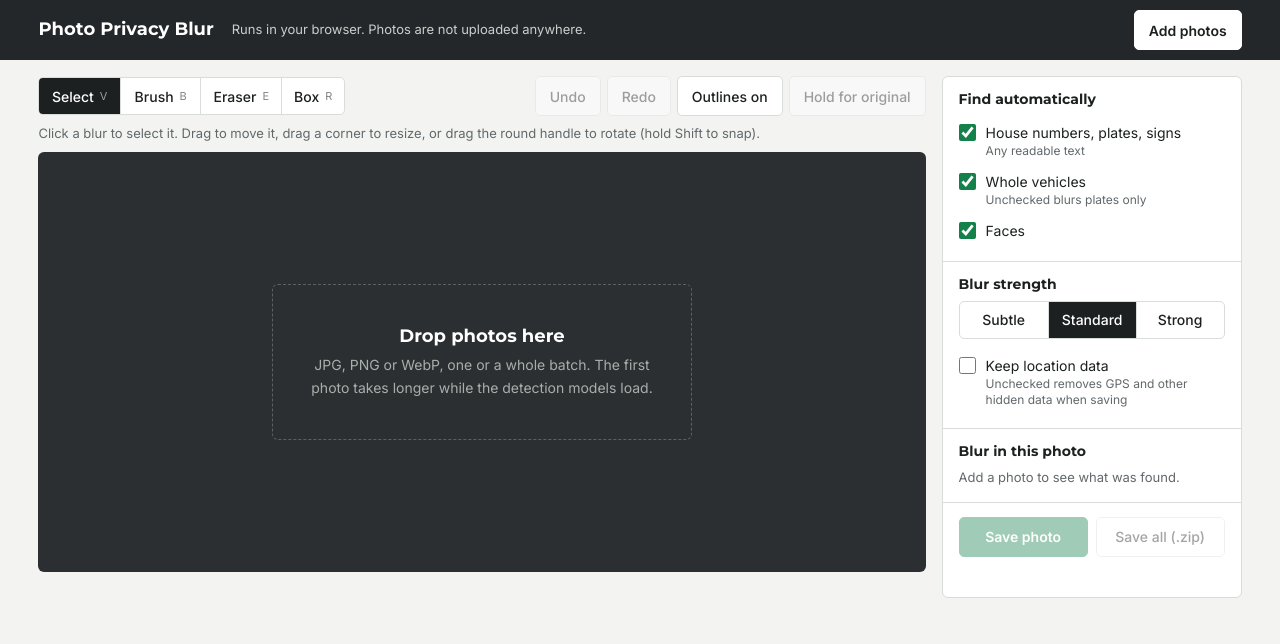
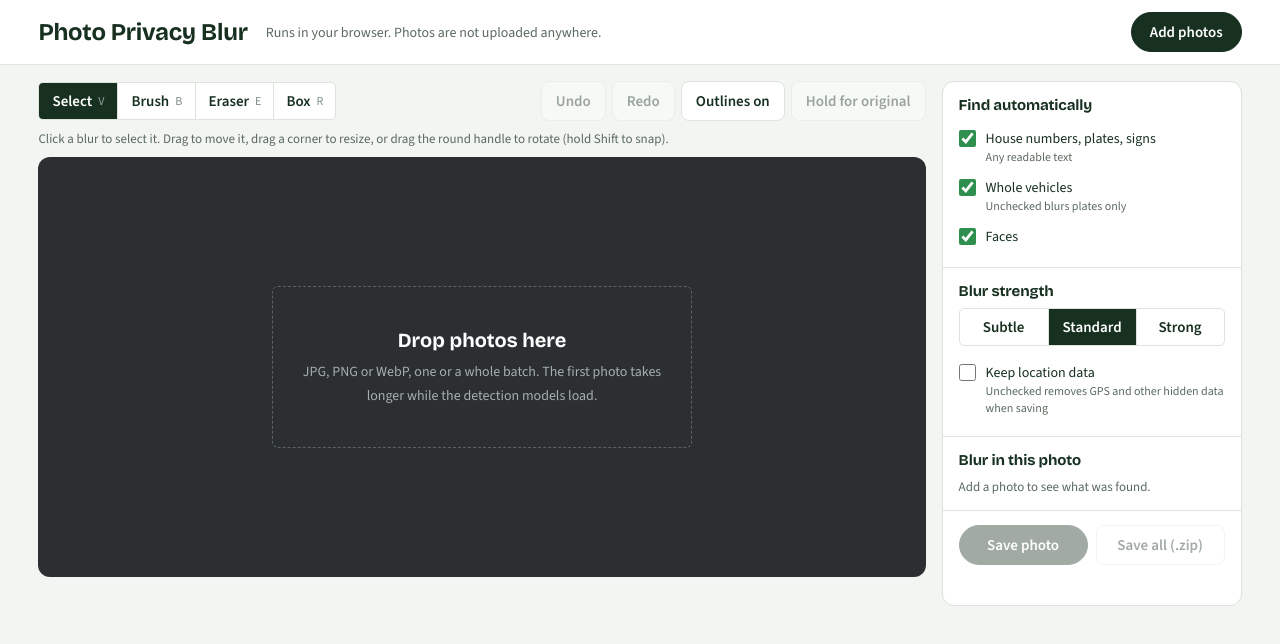
Before and after one commit to eloveland-bit/photo-blur, a plain HTML site: page index.html in a window 1280 px wide. Drawn offline with nearby package versions, Linux system fonts and the light colour scheme.

Commit message:
Update index.html

```diff
--- a/index.html
+++ b/index.html
@@ -5,26 +5,27 @@
 <meta name="viewport" content="width=device-width, initial-scale=1">
 <title>Photo Privacy Blur</title>
 <link rel="preconnect" href="https://fonts.googleapis.com">
-<link href="https://fonts.googleapis.com/css2?family=Montserrat:wght@600;700&family=Inter:wght@400;500;600&display=swap" rel="stylesheet">
+<link href="https://fonts.googleapis.com/css2?family=Bricolage+Grotesque:opsz,wght@12..96,500;12..96,700&family=Source+Sans+3:wght@400;600&display=swap" rel="stylesheet">
 <style>
 :root{color-scheme:light dark;
---bg:light-dark(#f3f4f2,#141615);--paper:light-dark(#ffffff,#1c1f1e);--ink:light-dark(#1d2021,#e9ecea);--mute:light-dark(#62686b,#a3aaa7);
---line:light-dark(#d9ddda,#323735);--g:#14804a;--gh:#0f6b3d;--bar:#23272a;--stage:#2b2f31}
+--bg:light-dark(#f2f5f1,#121714);--paper:light-dark(#ffffff,#1a211c);--ink:light-dark(#17301f,#e6ede7);--mute:light-dark(#5b6a5f,#a3b0a6);
+--line:light-dark(#dde4dc,#2f3a32);--g:light-dark(#2f8f4e,#6cc08a);--gh:light-dark(#24462e,#8fd3a6);--stage:#2b2f31}
 :root[data-theme=light]{color-scheme:light}:root[data-theme=dark]{color-scheme:dark}
 *{box-sizing:border-box;min-width:0}
 [hidden]{display:none!important}
-body{margin:0;background:var(--bg);color:var(--ink);font:15px/1.5 Inter,"Open Sans",system-ui,-apple-system,Segoe UI,sans-serif;overflow-x:clip}
-h1,h2{font-family:Montserrat,Poppins,system-ui,sans-serif;font-weight:700;margin:0;line-height:1.2}
-h1{font-size:18px;color:#fff}
-h2{font-size:14px;margin-bottom:8px}
-.bar{background:var(--bar);color:#c9cfcc;display:flex;flex-wrap:wrap;align-items:center;gap:8px 18px;padding:10px max(3vw,14px);min-height:60px}
-.bar p{margin:0;font-size:13px;flex:1}
-button,.btn{font:inherit;font-size:14px;font-weight:500;min-height:40px;padding:0 14px;border-radius:5px;border:1px solid var(--line);background:var(--paper);color:var(--ink);cursor:pointer;display:inline-flex;align-items:center;justify-content:center;gap:6px;position:relative}
+body{margin:0;background:var(--bg);color:var(--ink);font:16px/1.5 'Source Sans 3',system-ui,-apple-system,Segoe UI,sans-serif;overflow-x:clip}
+h1,h2{font-family:'Bricolage Grotesque',system-ui,sans-serif;font-weight:700;margin:0;line-height:1.2;letter-spacing:-0.01em}
+h1{font-size:24px;color:var(--ink)}
+h2{font-size:15px;margin-bottom:8px}
+.bar{background:var(--paper);color:var(--mute);border-bottom:1px solid var(--line);display:flex;flex-wrap:wrap;align-items:center;gap:8px 18px;padding:12px max(3vw,14px);min-height:64px}
+.bar p{margin:0;font-size:14px;flex:1}
+button,.btn{font:inherit;font-size:15px;font-weight:600;min-height:40px;padding:0 14px;border-radius:8px;border:1px solid var(--line);background:var(--paper);color:var(--ink);cursor:pointer;display:inline-flex;align-items:center;justify-content:center;gap:6px;position:relative}
 button:hover:not(:disabled){border-color:var(--mute)}
 button:focus-visible,.btn:focus-within,input:focus-visible{outline:2px solid var(--g);outline-offset:2px}
-button.primary,.btn.primary{background:var(--g);border-color:var(--g);color:#fff;font-weight:600}
-button.primary:hover:not(:disabled),.btn.primary:hover{background:var(--gh)}
-.bar .btn{background:#fff;color:#1d2021;border-color:#fff;font-weight:600}
+button.primary,.btn.primary{background:var(--ink);border-color:var(--ink);color:var(--paper);font-weight:600;border-radius:999px}
+button.primary:hover:not(:disabled),.btn.primary:hover{background:var(--gh);border-color:var(--gh)}
+.bar .btn{background:var(--ink);color:var(--paper);border-color:var(--ink);font-weight:600;border-radius:999px;padding:0 18px}
+.bar .btn:hover{background:var(--gh);border-color:var(--gh)}
 button:disabled{opacity:.4;cursor:default}
 .btn input{position:absolute;width:1px;height:1px;opacity:0}
 .work{display:grid;grid-template-columns:minmax(0,1fr) 300px;gap:16px;padding:16px max(3vw,14px)}
@@ -32,23 +33,23 @@ button:disabled{opacity:.4;cursor:default}
 .tools{display:flex;flex-wrap:wrap;align-items:center;gap:8px}
 .tools .seg{display:inline-grid;grid-auto-flow:column;grid-auto-columns:auto;background:var(--paper)}
 .tools .seg button{padding:0 12px}
-.tools kbd{font:11px Inter,sans-serif;opacity:.55}
+.tools kbd{font:12px 'Source Sans 3',sans-serif;opacity:.55}
 .size{display:flex;align-items:center;gap:8px;font-size:13px;color:var(--mute)}
 .size input{width:120px;accent-color:var(--g)}
 .tools .push{margin-inline-start:auto;display:flex;gap:6px;flex-wrap:wrap}
 .hint{font-size:13px;color:var(--mute);margin:0;min-height:20px}
-.stage{background:var(--stage);border-radius:6px;min-height:420px;display:grid;place-items:center;position:relative;overflow:hidden}
+.stage{background:var(--stage);border-radius:12px;min-height:420px;display:grid;place-items:center;position:relative;overflow:hidden}
 .stage:has(.frame:not([hidden])){min-height:0}
 .frame{position:relative;max-width:100%;line-height:0}
 .frame canvas{display:block;max-width:100%;max-height:74vh;width:auto;height:auto}
 #ov{position:absolute;inset:0;width:100%;height:100%;max-height:none;touch-action:none}
 #rm{position:absolute;line-height:1;min-height:32px;padding:0 10px;font-size:13px;background:#fff;color:#1d2021;border-color:#1d2021;transform:translate(-100%,-115%);white-space:nowrap}
 .drop{color:#dde2df;text-align:center;padding:40px 24px;max-width:420px;line-height:1.5;border:1px dashed #5b6265;border-radius:6px}
-.drop strong{display:block;font:700 18px/1.3 Montserrat,Poppins,sans-serif;margin-bottom:6px;color:#fff}
+.drop strong{display:block;font:700 20px/1.3 'Bricolage Grotesque',system-ui,sans-serif;margin-bottom:6px;color:#fff}
 .drop span{color:#a7afab;font-size:14px}
 .stage.over{outline:2px dashed #fff;outline-offset:-8px}
 .busy{position:absolute;left:10px;bottom:10px;background:rgba(0,0,0,.75);color:#fff;font-size:12px;padding:5px 9px;border-radius:4px;line-height:1.3}
-.side{background:var(--paper);border:1px solid var(--line);border-radius:6px;align-self:start}
+.side{background:var(--paper);border:1px solid var(--line);border-radius:12px;align-self:start}
 .sec{padding:14px 16px;border-top:1px solid var(--line)}
 .sec:first-child{border-top:0}
 .chk{display:flex;align-items:flex-start;gap:10px;padding:6px 0;cursor:pointer;font-size:14px}
@@ -66,7 +67,7 @@ button:disabled{opacity:.4;cursor:default}
 .areas small{color:var(--mute)}
 .areas button{min-height:28px;padding:0 8px;font-size:12px}
 .empty{color:var(--mute);font-size:13px;margin:0}
-.link{border:0;background:none;padding:0;min-height:30px;color:var(--g);font-size:13px;text-decoration:underline}
+.link{border:0;background:none;padding:0;min-height:30px;color:var(--ink);font-size:14px;text-decoration:underline}
 .acts{display:grid;grid-template-columns:minmax(0,1fr) minmax(0,1fr);gap:8px}
 .acts .wide{grid-column:1/-1}
 .strip{display:flex;gap:8px;overflow-x:auto;padding:0 max(3vw,14px) 20px}
@@ -406,7 +407,7 @@ function drawOverlay() {
   const ph = photos[cur], g = ov.getContext('2d'); g.clearRect(0, 0, ov.width, ov.height); rm.hidden = true;
   if (!ph || showOrig) return;
   const k = ov.width / (ov.clientWidth || ov.width), s = ph.scale;
-  g.font = `500 ${12 * k}px Inter, system-ui, sans-serif`; g.lineCap = g.lineJoin = 'round';
+  g.font = `600 ${12 * k}px 'Source Sans 3', system-ui, sans-serif`; g.lineCap = g.lineJoin = 'round';
   for (const o of ph.regions) {
     if (!active(o)) continue;
     const hot = o === hover || o === sel;
```
